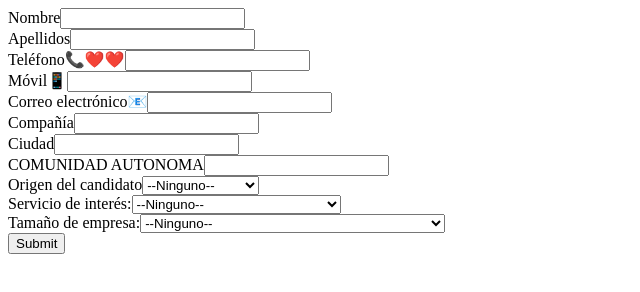
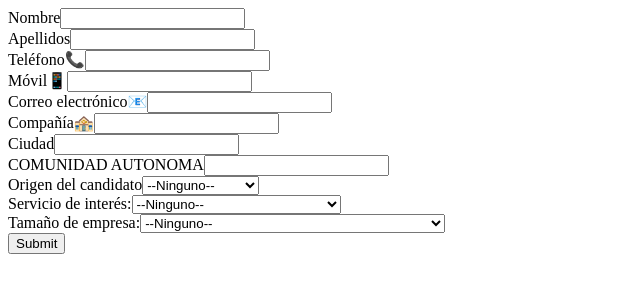
Before and after one commit to PYTHONISAPIENS/FORCETRANSPORT_LANDINGPAGE, a plain HTML site: page index.html in a window 1280 px wide. Shown: the whole page, without its empty margins (0-640 px from the left). Drawn offline with Linux system fonts and the light colour scheme.

Commit message:
agregado emogi empresa

```diff
--- a/index.html
+++ b/index.html
@@ -28,13 +28,13 @@
 
     <label for="last_name">Apellidos</label><input  id="last_name" maxlength="80" name="last_name" size="20" type="text" /><br>
 
-    <label for="phone">Teléfono📞❤️❤️</label><input  id="phone" maxlength="40" name="phone" size="20" type="text" /><br>
+    <label for="phone">Teléfono📞</label><input  id="phone" maxlength="40" name="phone" size="20" type="text" /><br>
 
     <label for="mobile">Móvil📱</label><input  id="mobile" maxlength="40" name="mobile" size="20" type="text" /><br>
 
     <label for="email">Correo electrónico📧</label><input  id="email" maxlength="80" name="email" size="20" type="text" /><br>
 
-    <label for="company">Compañía</label><input  id="company" maxlength="40" name="company" size="20" type="text" /><br>
+    <label for="company">Compañía🏤</label><input  id="company" maxlength="40" name="company" size="20" type="text" /><br>
 
     <label for="city">Ciudad</label><input  id="city" maxlength="40" name="city" size="20" type="text" /><br>
 
```
